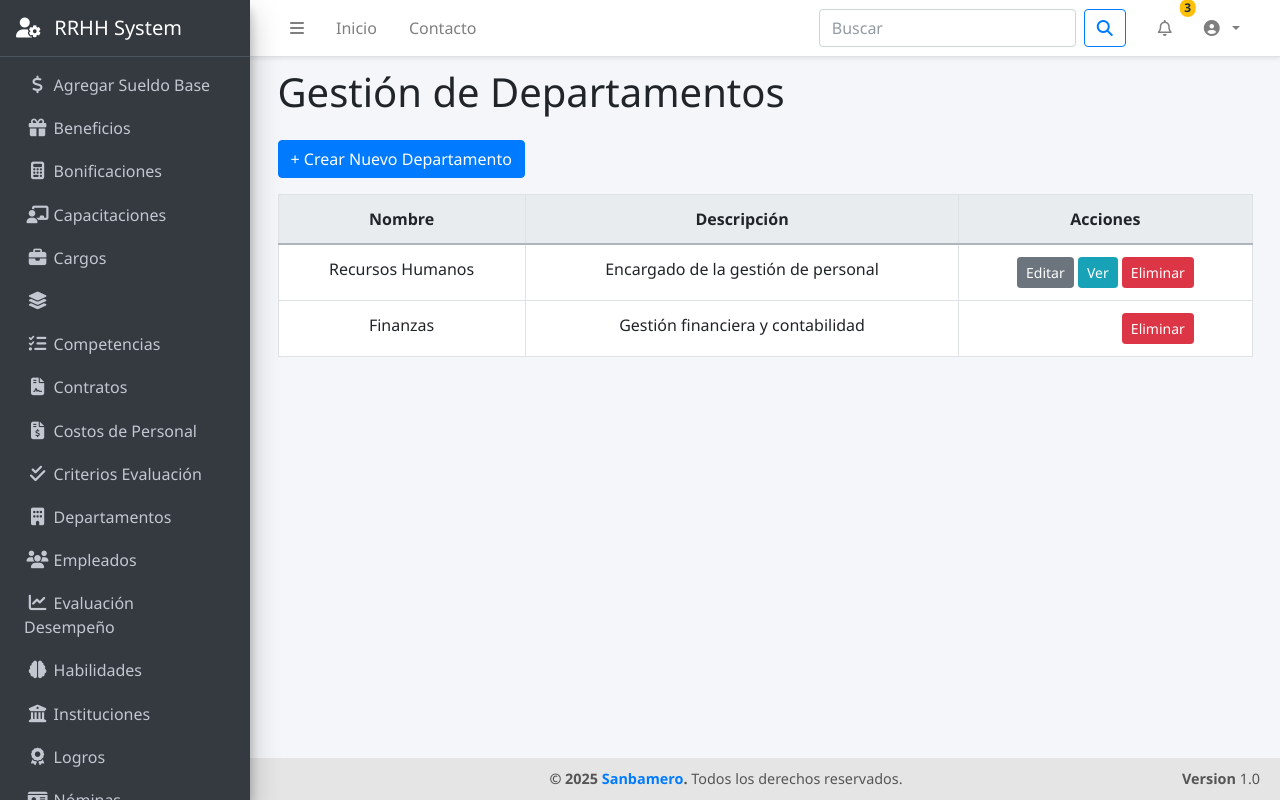
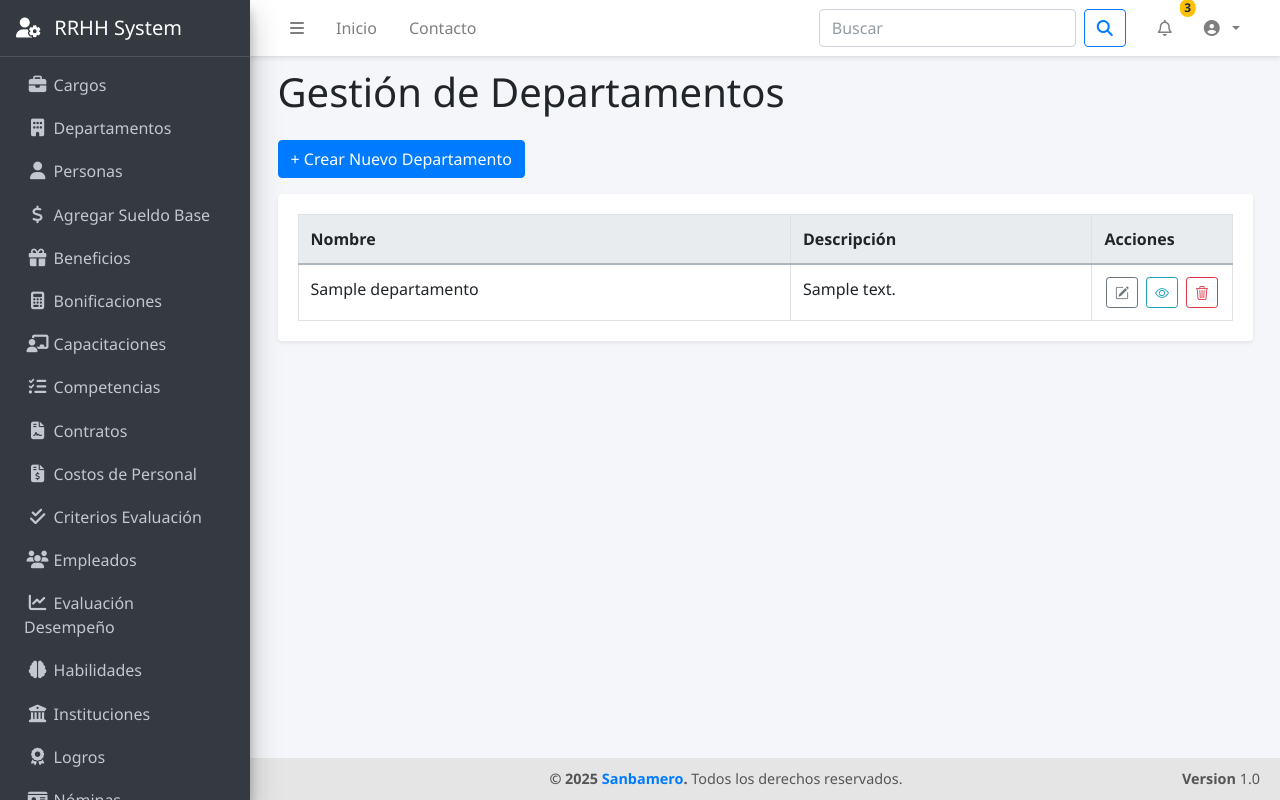
Before and after one commit to MatiasSantolari/proyecto_final_ISI, a Django app: page /departamentos/ in a window 1280 px wide. Run offline with Django 5.2, Linux system fonts and the light colour scheme; tables that the repository leaves empty hold one stand-in row (values such as "Sample post"); some libraries are stand-ins or nearby versions.

Commit message:
CRUD departamentos

```diff
--- a/core/forms.py
+++ b/core/forms.py
@@ -327,6 +327,15 @@ class CargoForm(forms.ModelForm):
 ##        super().__init__(*args, **kwargs)
 ##        self.fields['categoria'].required = False
 
+#############################
 
 
-#############################
+
+class DepartamentoForm(forms.ModelForm):
+    class Meta:
+        model = Departamento
+        fields = ['nombre', 'descripcion']
+        widgets = {
+            'nombre': forms.TextInput(attrs={'class': 'form-control', 'id': 'id_nombre', 'placeholder': 'Ingrese el Nombre'}),
+            'descripcion': forms.TextInput(attrs={'class': 'form-control', 'id': 'id_descripcion', 'placeholder': 'Ingrese una descripcion', 'rows': 3}),
+        }
--- a/core/models/cargo_departamento.py
+++ b/core/models/cargo_departamento.py
@@ -8,7 +8,7 @@ class CargoDepartamento(models.Model):
     vacante = models.PositiveIntegerField(default=0, verbose_name='Cantidad Vacantes')
 
     def __str__(self):
-        return self.cargo + " - " + self.departamento
+        return f"{self.cargo} - {self.departamento}"
 
     class Meta:
         verbose_name = 'CargoDepartamento'
--- a/core/urls.py
+++ b/core/urls.py
@@ -30,6 +30,11 @@ urlpatterns = [
     path('cargos/crear/', views.crear_cargo, name='crear_cargo'), ## Sirve para editar tambien
     path('cargos/<int:id_cargo>/eliminar/', views.eliminar_cargo, name='eliminar_cargo'),
 
+
+    ## DEPARTAMENTO ##
+    path('departamentos/', views.departamentos, name='departamentos'),
+    path('departamentos/crear/', views.crear_departamento, name='crear_departamento'),
+    path('departamentos/<int:id_departamento>/eliminar/', views.eliminar_departamento, name='eliminar_departamento'),
 
 ## CATEGORIA del CARGO ##
   #  path('cargo_categoria/', views.cargos_categoria, name='cargo_categoria'),
--- a/core/views.py
+++ b/core/views.py
@@ -479,14 +479,77 @@ def eliminar_cargo(request, id_cargo):
 ################
 
 ######CRUD Departamentos #####################
-def departamentos(request): return render(request, 'departamentos.html')
+def departamentos(request):
+    form = DepartamentoForm()
+    departamentosList = Departamento.objects.all()
+    return render(request, 'departamentos.html', {
+        'form': form,
+        'departamentos': departamentosList
+    })
 
 
-# Al crear un departamento debria crearse los cargos:
-#Cargo.objects.create(nombre='Jefe', departamento=departamento, es_jefe=True)
-#Cargo.objects.create(nombre='Sub-jefe', departamento=departamento, es_jefe=True)
-#Cargo.objects.create(nombre='Encargado', departamento=departamento, es_jefe=True)
-#################
+
+def crear_departamento(request):
+    id_departamento = request.POST.get('id_departamento')
+
+    if request.method == 'POST':
+        if id_departamento:
+            departamento = get_object_or_404(Departamento, pk=id_departamento)
+            form = DepartamentoForm(request.POST, instance=departamento)
+        else:
+            form = DepartamentoForm(request.POST)
+
+        if form.is_valid():
+            nuevo_departamento = form.save()
+
+            # Solo si es un departamento nuevo creamos los cargos automáticamente
+            if not id_departamento:
+                cargos_info = [
+                    ('Jefe de ' + nuevo_departamento.nombre, True, False),
+                    ('Gerente de ' + nuevo_departamento.nombre, False, True),
+                ]
+
+                for nombre_cargo, es_jefe, es_gerente in cargos_info:
+                    cargo = Cargo.objects.create(
+                        nombre=nombre_cargo,
+                        descripcion=f"",
+                        es_jefe=es_jefe,
+                        es_gerente=es_gerente
+                    )
+
+                    CargoDepartamento.objects.create(
+                        cargo=cargo,
+                        departamento=nuevo_departamento,
+                        vacante=1
+                    )
+
+            return redirect('departamentos')
+
+    else:
+        form = DepartamentoForm()
+
+    departamentosList = Departamento.objects.all()
+    return render(request, 'departamentos.html', {'form': form, 'departamentos': departamentosList})
+
+
+
+@require_POST
+def eliminar_departamento(request, id_departamento):
+    departamento = get_object_or_404(Departamento, id=id_departamento)
+    relaciones = CargoDepartamento.objects.filter(departamento=departamento)
+
+    for relacion in relaciones:
+        cargo = relacion.cargo
+        relacion.delete()
+        otros = CargoDepartamento.objects.filter(cargo=cargo).exists()
+        if not otros:
+            cargo.delete()
+
+    departamento.delete()
+
+    return redirect('departamentos')
+
+
 
 
 def cargo_categoria(request): return render(request, 'cargo_categoria.html')
--- a/templates/cargos.html
+++ b/templates/cargos.html
@@ -178,7 +178,7 @@
       </div>
     </div>
 
-</div>
+  </div>
 
 
   <script src="https://cdn.jsdelivr.net/npm/bootstrap@5.3.0/dist/js/bootstrap.bundle.min.js"></script>
--- a/templates/departamentos.html
+++ b/templates/departamentos.html
@@ -1,4 +1,5 @@
 {% extends "base.html"%}
+{% load widget_tweaks %}
 
   {% block title %}Gestión de Departamentos{% endblock %}
 
@@ -13,101 +14,185 @@
     </button>
 
     <!-- Tabla de Departamentos -->
+    <div class="card shadow-sm border-0">
+      <div class="card-body">
         <div class="table-responsive">
-      <table class="table table-bordered text-center">
-        <thead style="background-color: var(--color-suave);">
+          <table class="table table-hover table-bordered align-middle mb-0">
+            <thead style="table-light text-center">
               <tr>
                 <th>Nombre</th>
                 <th>Descripción</th>
-            <th>Acciones</th>
+                <th style="width:15%;">Acciones</th>
               </tr>
             </thead>
             <tbody>
+              {% for departamento in departamentos %}
               <tr>
-            <td>Recursos Humanos</td>
-            <td>Encargado de la gestión de personal</td>
+                <td>{{ departamento.nombre }}</td>
                 <td>
-              <button class="btn btn-sm btn-secondary" data-bs-toggle="modal" data-bs-target="#modalDepartamento">Editar</button>
-              <button class="btn btn-sm btn-info" data-bs-toggle="modal" data-bs-target="#modalVerDepartamento">Ver</button>
-              <button class="btn btn-sm btn-danger" data-bs-toggle="modal" data-bs-target="#modalEliminarDepartamento">Eliminar</button>
+                  {% if departamento.descripcion %}
+                    {{ departamento.descripcion }}
+                  {% else %}
+                    -
+                  {% endif %}
+                </td>
+                <td>
+                  <div class="d-flex justify-content-center gap-2">
+                    <button class="btn btn-sm btn-outline-secondary"
+                            data-bs-toggle="modal" data-bs-target="#modalDepartamento"
+                            data-id="{{ departamento.id }}"
+                            data-nombre="{{ departamento.nombre }}"
+                            data-descripcion="{{ departamento.descripcion }}"
+                            onclick="editarDepartamento(this)"
+                            data-bs-toggle="tooltip" title="Editar">
+                      <i class="bi bi-pencil-square"></i>
+                    </button>
+                    <button class="btn btn-sm btn-outline-info"
+                            data-bs-toggle="modal"
+                            data-bs-target="#modalVerDepartamento{{ departamento.id }}"
+                            data-bs-toggle="tooltip" title="Ver">
+                      <i class="bi bi-eye"></i>
+                    </button>
+
+                    <button class="btn btn-sm btn-outline-danger"
+                            data-bs-toggle="modal"
+                            data-bs-target="#modalEliminarDepartamento"
+                            data-id="{{ departamento.id }}"
+                            data-bs-toggle="tooltip" title="Eliminar">
+                      <i class="bi bi-trash3"></i>
+                    </button>
+                  </div>
                 </td>
               </tr>
-          <!-- Ejemplo adicional -->
-          <tr>
-            <td>Finanzas</td>
-            <td>Gestión financiera y contabilidad</td>
-            <td>
-              <button class="btn btn-sm" style="background-color: var(--color-secundario); color: white;" data-bs-toggle="modal" data-bs-target="#modalDepartamento">Editar</button>
-              <button class="btn btn-sm" style="background-color: var(--color-enfasis); color: white;" data-bs-toggle="modal" data-bs-target="#modalVerDepartamento">Ver</button>
-              <button class="btn btn-sm btn-danger" data-bs-toggle="modal" data-bs-target="#modalEliminarDepartamento">Eliminar</button>
-            </td>
-          </tr>
+              {% endfor %}
             </tbody>
           </table>
+        </div>
       </div>
     </div>
 
   <!-- Modal para Crear/Actualizar -->
     <div class="modal fade" id="modalDepartamento" tabindex="-1" aria-labelledby="modalDepartamentoLabel" aria-hidden="true">
-    <div class="modal-dialog">
+      <div class="modal-dialog" style="margin-top: 6rem;">
         <div class="modal-content">
-        <div class="modal-header" style="background-color: var(--color-primario); color: white;">
-          <h5 class="modal-title" id="modalDepartamentoLabel">Crear/Editar Departamento</h5>
+          <form method="post" action="{% url 'crear_departamento' %}" id="formDepartamento">
+            {% csrf_token %}
+            <div class="modal-header" style="background-color: #3c8dbc;">
+              <h5 class="modal-title text-white" id="modalDepartamentoLabel">Crear/Editar Departamento</h5>
+              <button type="button" class="btn-close" data-bs-dismiss="modal" aria-label="Close"></button>
+            </div>
+            <input type="hidden" name="id_departamento" id="id_departamento">
+            <div class="modal-body">
+              <div class="mb-3">
+                <label for="nombreDepartamento" class="form-label">Nombre</label>
+                {{ form.nombre }}
+              </div>
+              <div class="mb-3">
+                <label for="descripcionDepartamento" class="form-label">Descripción</label>
+                {{form.descripcion}}
+              </div>
+              <div class="modal-footer bg-light">
+                <button type="submit" class="btn btn-success w-100 fw-bold">
+                  <i class="bi bi-save"></i> Guardar
+                </button>
+              </div>
+            </div>
+          </form>
+        </div>
+      </div>
+    </div>
+
+
+    <!-- Modal para Ver Detalles -->
+    {% for departamento in departamentos %}
+    <div class="modal fade" id="modalVerDepartamento{{ departamento.id }}" tabindex="-1" aria-labelledby="modalVerDepartamento{{ departamento.id }}Label" aria-hidden="true">
+      <div class="modal-dialog" style="margin-top: 6rem;">
+        <div class="modal-content">
+          <div class="modal-header" style="background-color: #3c8dbc;">
+            <h5 class="modal-title text-white" id="modalVerDepartamento{{ departamento.id }}Label">Detalles del Departamento</h5>
             <button type="button" class="btn-close" data-bs-dismiss="modal" aria-label="Close"></button>
           </div>
           <div class="modal-body">
-          <form>
-            <div class="mb-3">
-              <label for="nombreDepartamento" class="form-label">Nombre</label>
-              <input type="text" class="form-control" id="nombreDepartamento" placeholder="Ej. Recursos Humanos" required>
+            <p><strong>Nombre:</strong> {{ departamento.nombre }}</p>
+            <p><strong>Descripción:</strong> {{ departamento.descripcion}}</p>
           </div>
-            <div class="mb-3">
-              <label for="descripcionDepartamento" class="form-label">Descripción</label>
-              <textarea class="form-control" id="descripcionDepartamento" rows="3" placeholder="Ingresa una breve descripción" required></textarea>
         </div>
-            <button type="submit" class="btn w-100" style="background-color: var(--color-primario); color: white;">Guardar</button>
+      </div>
+    </div>
+    {% endfor %}
+
+    <!-- Modal para Confirmar Eliminación -->
+    <div class="modal fade" id="modalEliminarDepartamento" tabindex="-1" aria-labelledby="modalEliminarDepartamentoLabel" aria-hidden="true">
+      <div class="modal-dialog" style="margin-top: 12rem;">
+        <div class="modal-content">
+          <div class="modal-header" style="background-color: #3c8dbc;">
+            <h5 class="modal-title text-white" id="modalEliminarDepartamentoLabel">Confirmar Eliminación</h5>
+            <button type="button" class="btn-close" data-bs-dismiss="modal" aria-label="Close"></button>
+          </div>
+          <div class="modal-body">
+            <p>¿Estás seguro de que deseas eliminar este departamento?</p>
+          </div>
+          <div class="modal-footer">
+            <form id="formEliminarDepartamento" method="post">
+              {% csrf_token %}
+              <button type="button" class="btn btn-secondary" data-bs-dismiss="modal">Cancelar</button>
+              <button type="submit" class="btn btn-danger">Eliminar</button>
             </form>
           </div>
         </div>
       </div>
     </div>
 
-  <!-- Modal para Ver Detalles -->
-  <div class="modal fade" id="modalVerDepartamento" tabindex="-1" aria-labelledby="modalVerDepartamentoLabel" aria-hidden="true">
-    <div class="modal-dialog">
-      <div class="modal-content">
-        <div class="modal-header" style="background-color: var(--color-primario); color: white;">
-          <h5 class="modal-title" id="modalVerDepartamentoLabel">Detalles del Departamento</h5>
-          <button type="button" class="btn-close" data-bs-dismiss="modal" aria-label="Close"></button>
-        </div>
-        <div class="modal-body">
-          <p><strong>Nombre:</strong> Recursos Humanos</p>
-          <p><strong>Descripción:</strong> Encargado de la gestión de personal</p>
-        </div>
-      </div>
-    </div>
-  </div>
-
-  <!-- Modal para Confirmar Eliminación -->
-  <div class="modal fade" id="modalEliminarDepartamento" tabindex="-1" aria-labelledby="modalEliminarDepartamentoLabel" aria-hidden="true">
-    <div class="modal-dialog">
-      <div class="modal-content">
-        <div class="modal-header" style="background-color: var(--color-enfasis); color: white;">
-          <h5 class="modal-title" id="modalEliminarDepartamentoLabel">Confirmar Eliminación</h5>
-          <button type="button" class="btn-close" data-bs-dismiss="modal" aria-label="Close"></button>
-        </div>
-        <div class="modal-body">
-          <p>¿Estás seguro de que deseas eliminar este departamento?</p>
-        </div>
-        <div class="modal-footer">
-          <button type="button" class="btn btn-secondary" data-bs-dismiss="modal">Cancelar</button>
-          <button type="button" class="btn btn-danger">Eliminar</button>
-        </div>
-      </div>
-    </div>
   </div>
 
   <script src="https://cdn.jsdelivr.net/npm/bootstrap@5.3.0/dist/js/bootstrap.bundle.min.js"></script>
+  <script>
+    document.addEventListener('DOMContentLoaded', function () {
+
+        const modalEliminar = document.getElementById('modalEliminarDepartamento');
+        modalEliminar.addEventListener('show.bs.modal', function (event) {
+        const button = event.relatedTarget;
+        const departamentoId = button.getAttribute('data-id');
+        const form = document.getElementById('formEliminarDepartamento');
+        form.action = `/departamentos/${departamentoId}/eliminar/`;
+      });
+    });
+
+
+    const modalCrearEditar = document.getElementById('modalDepartamento');
+
+    modalCrearEditar.addEventListener('show.bs.modal', function (event) {
+      const triggerButton = event.relatedTarget;
+
+      if (!triggerButton.getAttribute('data-id')) {
+        limpiarFormulario();
+      }
+    });
+
+    function limpiarFormulario() {
+      const form = document.getElementById('formDepartamento');
+      form.reset();
+      document.getElementById('id_departamento').value = '';
+      document.getElementById('modalDepartamentoLabel').textContent = 'Crear Nuevo Departamento';
+      document.querySelector('#formDepartamento button[type="submit"]').textContent = 'Guardar';
+    }
+
+
+    function editarDepartamento(button) {
+      const departamentoId = button.getAttribute('data-id');
+      const nombre = button.getAttribute('data-nombre');
+      const descripcion = button.getAttribute('data-descripcion');
+
+      document.getElementById('id_departamento').value = departamentoId || '';
+      document.getElementById('id_nombre').value = nombre || '';
+      document.getElementById('id_descripcion').value = descripcion || '';
+
+      document.getElementById('modalDepartamentoLabel').textContent = 'Editar Departamento';
+      document.querySelector('#formDepartamento button[type="submit"]').textContent = 'Actualizar';
+    }
+
+  </script>
+
   {% endblock %}
 </body>
 </html>
--- a/templates/partials/sidebar.html
+++ b/templates/partials/sidebar.html
@@ -21,17 +21,20 @@
         <!-- Poner las url que son para normal -->
         {% endif %}
 
+        <li class="nav-item"><a class="nav-link" href="{% url 'cargos' %}"><i class="nav-icon fas fa-briefcase"></i><p>Cargos</p></a></li>
+        <li class="nav-item"><a class="nav-link" href="{% url 'departamentos' %}"><i class="nav-icon fas fa-building"></i><p>Departamentos</p></a></li>
+        <li class="nav-item"><a class="nav-link" href="{% url 'personas' %}"><i class="nav-icon fas fa-user"></i><p>Personas</p></a></li>
+
+
         <li class="nav-item"><a class="nav-link" href="{% url 'agregar_sueldo_base' %}"><i class="nav-icon fas fa-dollar-sign"></i><p>Agregar Sueldo Base</p></a></li>
         <li class="nav-item"><a class="nav-link" href="{% url 'beneficios' %}"><i class="nav-icon fas fa-gift"></i><p>Beneficios</p></a></li>
         <li class="nav-item"><a class="nav-link" href="{% url 'calcular_bonificaciones' %}"><i class="nav-icon fas fa-calculator"></i><p>Bonificaciones</p></a></li>
         <li class="nav-item"><a class="nav-link" href="{% url 'capacitaciones' %}"><i class="nav-icon fas fa-chalkboard-teacher"></i><p>Capacitaciones</p></a></li>
-        <li class="nav-item"><a class="nav-link" href="{% url 'cargos' %}"><i class="nav-icon fas fa-briefcase"></i><p>Cargos</p></a></li>
-        <li class="nav-item"><a class="nav-link" href=""><i class="nav-icon fas fa-layer-group"></i><p></p></a></li>
+        <!-- <li class="nav-item"><a class="nav-link" href=" "><i class="nav-icon fas fa-layer-group"></i><p></p></a></li> -->
         <li class="nav-item"><a class="nav-link" href="{% url 'competencias' %}"><i class="nav-icon fas fa-tasks"></i><p>Competencias</p></a></li>
         <li class="nav-item"><a class="nav-link" href="{% url 'contratos' %}"><i class="nav-icon fas fa-file-contract"></i><p>Contratos</p></a></li>
         <li class="nav-item"><a class="nav-link" href="{% url 'costos_de_personal' %}"><i class="nav-icon fas fa-file-invoice-dollar"></i><p>Costos de Personal</p></a></li>
         <li class="nav-item"><a class="nav-link" href="{% url 'criterios_evaluacion' %}"><i class="nav-icon fas fa-check-double"></i><p>Criterios Evaluación</p></a></li>
-        <li class="nav-item"><a class="nav-link" href="{% url 'departamentos' %}"><i class="nav-icon fas fa-building"></i><p>Departamentos</p></a></li>
         <li class="nav-item"><a class="nav-link" href="{% url 'empleados' %}"><i class="nav-icon fas fa-users"></i><p>Empleados</p></a></li>
         <li class="nav-item"><a class="nav-link" href="{% url 'evaluacion_desempeno' %}"><i class="nav-icon fas fa-chart-line"></i><p>Evaluación Desempeño</p></a></li>
         <li class="nav-item"><a class="nav-link" href="{% url 'habilidades' %}"><i class="nav-icon fas fa-brain"></i><p>Habilidades</p></a></li>
@@ -39,7 +42,6 @@
         <li class="nav-item"><a class="nav-link" href="{% url 'logros' %}"><i class="nav-icon fas fa-award"></i><p>Logros</p></a></li>
         <li class="nav-item"><a class="nav-link" href="{% url 'nominas' %}"><i class="nav-icon fas fa-id-card"></i><p>Nóminas</p></a></li>
         <li class="nav-item"><a class="nav-link" href="{% url 'objetivos' %}"><i class="nav-icon fas fa-bullseye"></i><p>Objetivos</p></a></li>
-        <li class="nav-item"><a class="nav-link" href="{% url 'personas' %}"><i class="nav-icon fas fa-user"></i><p>Personas</p></a></li>
         <li class="nav-item"><a class="nav-link" href="{% url 'postulantes' %}"><i class="nav-icon fas fa-user-plus"></i><p>Postulantes</p></a></li>
         <li class="nav-item"><a class="nav-link" href="{% url 'publicar_ofertas_de_empleo' %}"><i class="nav-icon fas fa-bullhorn"></i><p>Ofertas de Empleo</p></a></li>
         <li class="nav-item"><a class="nav-link" href="{% url 'registrar_asistencia' %}"><i class="nav-icon fas fa-calendar-check"></i><p>Asistencia</p></a></li>
```
Lines whose indentation alone changed are shown as unchanged.
